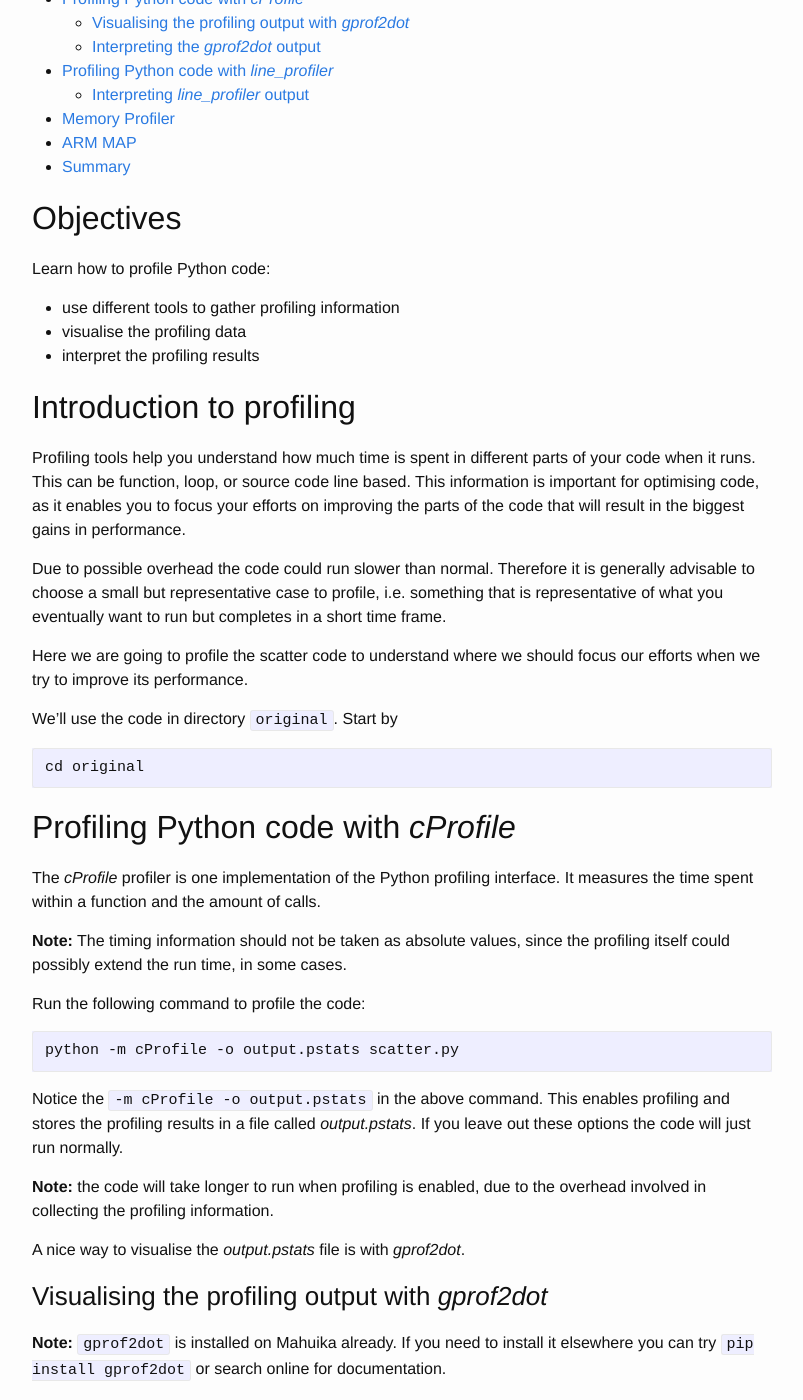
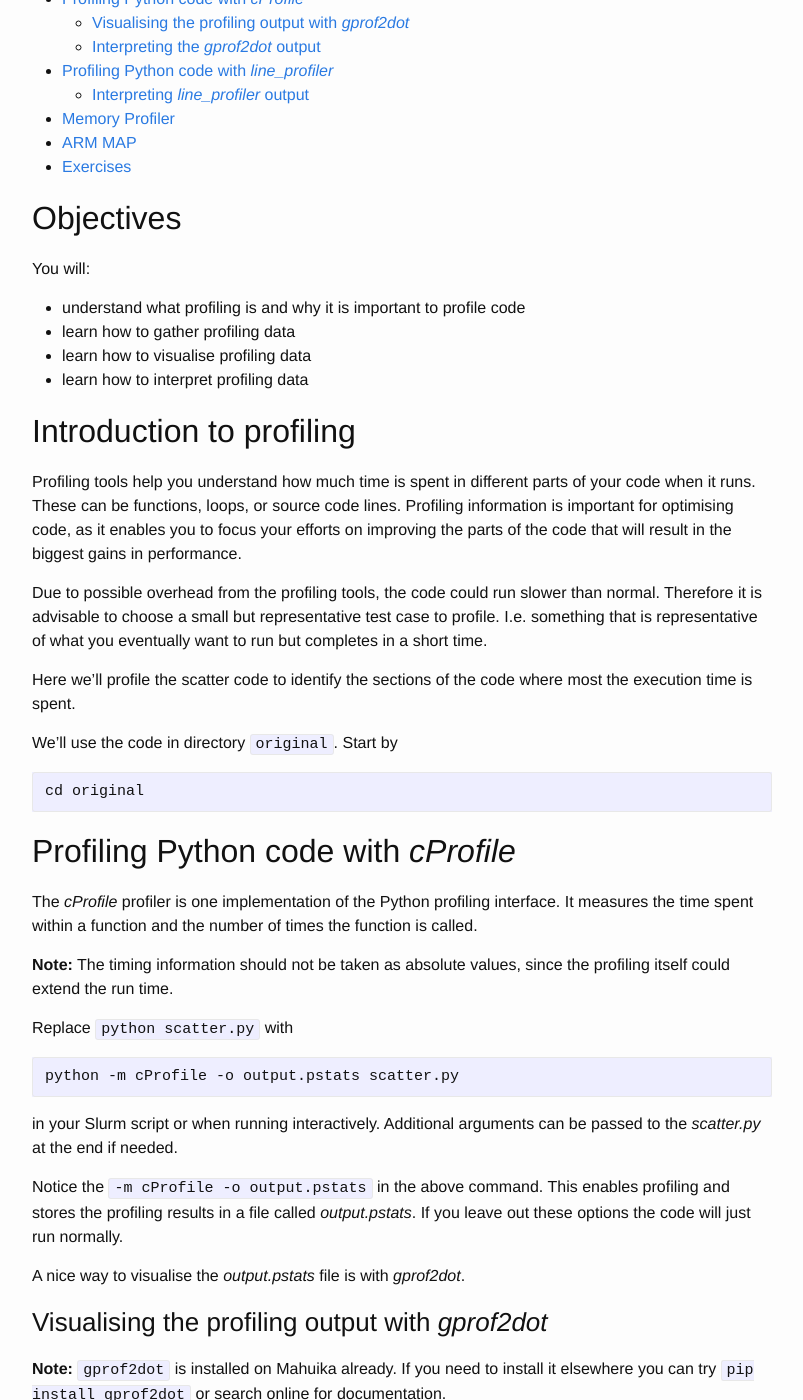
Before and after one commit to nesi/perf-training, a Jekyll site: the page built from _lessons/python-scatter/01-profiling.md, in a window 1280 px wide and 1400 px high, scrolled down 472 px. Shown: the whole window, without its empty margins (238-1041 px from the left). Built offline with Jekyll 4.4.1, drawn with Linux system fonts in a browser that asks for light colours; some of the changed text lies outside the part shown.

Commit message:
- summary, + exercises, ~ objectives and other small changes

````diff
--- a/_lessons/python-scatter/01-profiling.md
+++ b/_lessons/python-scatter/01-profiling.md
@@ -7,23 +7,23 @@
 
 ## Objectives
 
-Learn how to profile Python code:
+You will:
 
-* use different tools to gather profiling information
-* visualise the profiling data
-* interpret the profiling results
+* understand what profiling is and why it is important to profile code
+* learn how to gather profiling data
+* learn how to visualise profiling data
+* learn how to interpret profiling data
 
 ## Introduction to profiling
 
 Profiling tools help you understand how much time is spent in different
-parts of your code when it runs. This can be function, loop, or source code line based. This information is important for optimising code, as it
+parts of your code when it runs. These can be functions, loops, or source code lines. Profiling information is important for optimising code, as it
 enables you to focus your efforts on improving the parts of the code that
 will result in the biggest gains in performance.
 
-Due to possible overhead the code could run slower than normal. Therefore it is generally advisable to choose a small but representative case to profile, i.e. something that is representative of what you eventually want to run but completes in a short time frame.
+Due to possible overhead from the profiling tools, the code could run slower than normal. Therefore it is advisable to choose a small but representative test case to profile. I.e. something that is representative of what you eventually want to run but completes in a short time.
 
-Here we are going to profile the scatter code to understand where we should
-focus our efforts when we try to improve its performance.
+Here we'll profile the scatter code to identify the sections of the code where most the execution time is spent.
 
 We'll use the code in directory `original`. Start by
 
@@ -33,22 +33,20 @@
 
 ## Profiling Python code with *cProfile*
 
-The *cProfile* profiler is one implementation of the Python profiling interface. It measures the time spent within a function and the amount of calls.
+The *cProfile* profiler is one implementation of the Python profiling interface. It measures the time spent within a function and the number of times
+the function is called.
 
-**Note:** The timing information should not be taken as absolute values, since the profiling itself could possibly extend the run time, in some cases.
+**Note:** The timing information should not be taken as absolute values, since the profiling itself could extend the run time.
 
-Run the following command to profile the code:
-
+Replace `python scatter.py` with
 ```
 python -m cProfile -o output.pstats scatter.py
 ```
+in your Slurm script or when running interactively. Additional arguments can be passed to the *scatter.py* at the end if needed.
 
 Notice the `-m cProfile -o output.pstats` in the above command. This enables
 profiling and stores the profiling results in a file called *output.pstats*.
 If you leave out these options the code will just run normally.
-
-**Note:** the code will take longer to run when profiling is enabled, due to
-the overhead involved in collecting the profiling information.
 
 A nice way to visualise the  *output.pstats* file is with *gprof2dot*.
 
@@ -214,13 +212,10 @@
 
 ## ARM MAP
 
-Another useful profiler is provided on the NeSI system, the [ARM MAP](https://www.arm.com/products/development-tools/server-and-hpc/forge/map) (previous Allinea MAP) profiler, which is part of the `forge` module (as well as the parallel debugger DDT).
+Another useful profiler provided on the NeSI system is [ARM MAP](https://www.arm.com/products/development-tools/server-and-hpc/forge/map) (previous Allinea MAP) profiler, which is part of the `forge` module (as well as the parallel debugger DDT). In contrast to cProfile, MAP is a commercial product, which can profile parallel, multi-threaded and single-threaded C/C++, Fortran and F90, as well as Python codes. More about ARM can be found [here](https://nesi.github.io/perf-training/python-scatter/profiling_MAP).
 
-In contrast to cProfile, MAP is a commercial product, which can profile parallel, multi-threaded and single-threaded C/C++, Fortran and F90, as well as Python codes.
-It can be used without code modification.
-MAP can be launched with a GUI and without. The GUI allows the user to navigate through the code and enables them to focus on specific source lines. The "Express Launch", without a GUI, enables easy usage of existing submission scripts and workflows. For more details see the [ARM MAP manual](https://developer.arm.com/docs/101136/latest/map)). On the NeSI system you can start it by loading `module load forge` and launching `map`.
+## Exercises
 
-## Summary
-
-You should now be able to profile code to help understand where time is being
-spent in a Python code.
+ * How much self time in percent is spent in `computeScatteredWave`?
+ * How much total time in percent is spent in `computeScatteredWave`?
+ * Does it make sense to focus optimisation efforts on `computeScatteredWave`?
--- a/_lessons/python-scatter/06-profiling_with_MAP.md
+++ b/_lessons/python-scatter/06-profiling_with_MAP.md
@@ -1,6 +1,6 @@
 ---
 layout: post
-title: Profiling_MAP
+title: Profiling with ARM
 permalink: /python-scatter/profiling_MAP
 chapter: python-scatter
 ---
````
